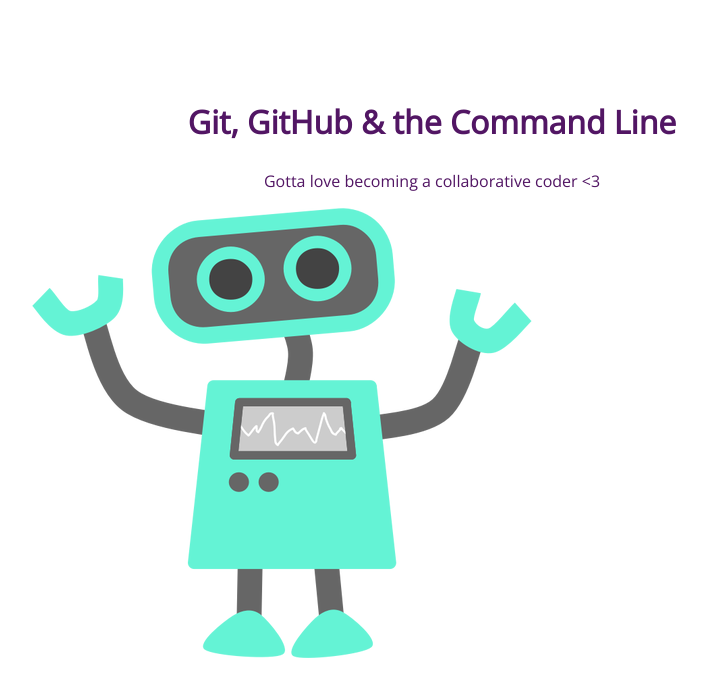
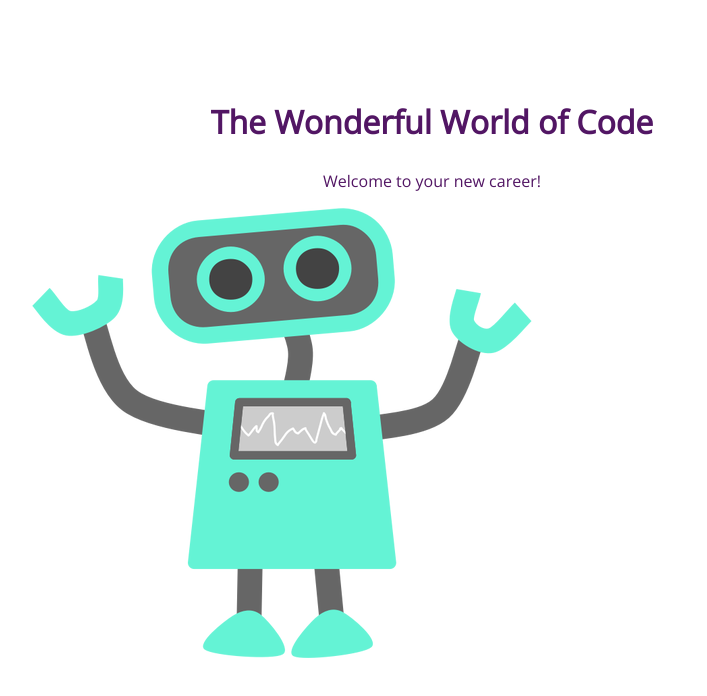
Before and after one commit to pouncestudio/105-project, a plain HTML site: page index.html in a window 1280 px wide. Shown: the whole page, without its empty margins (208-915 px from the left). Drawn offline with nearby package versions, Linux system fonts and the light colour scheme.

Commit message:
New text for <h1> and <p>

```diff
--- a/index.html
+++ b/index.html
@@ -8,8 +8,8 @@
 </head>
 <body>
 	<section>
-		<h1>Git, GitHub & the Command Line</h1>
-		<p>Gotta love becoming a collaborative coder <3</p>
+		<h1>The Wonderful World of Code</h1>
+		<p>Welcome to your new career!</p>
 		<img src="img/happy-blue-robot.png">
 	</section>
 </body>
```
Also changed, not shown: 1 other file.
